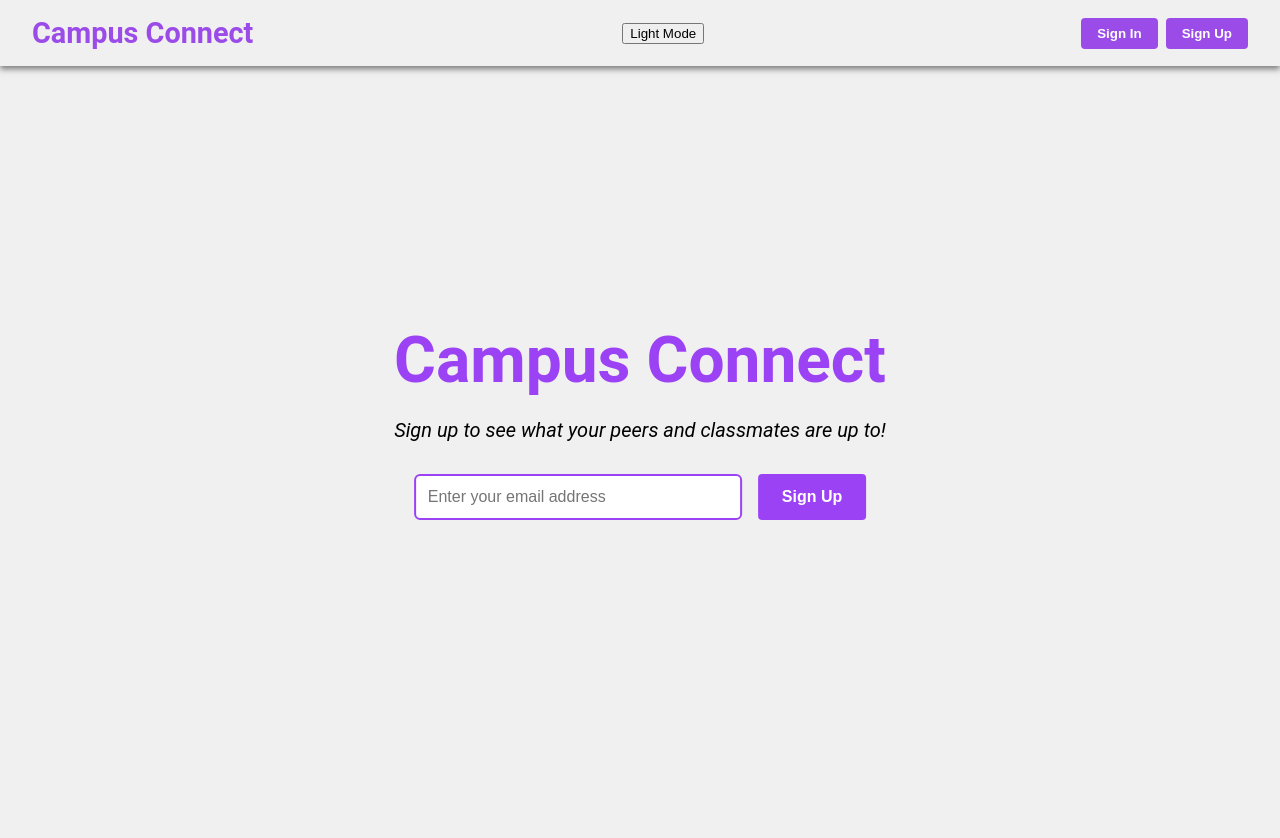
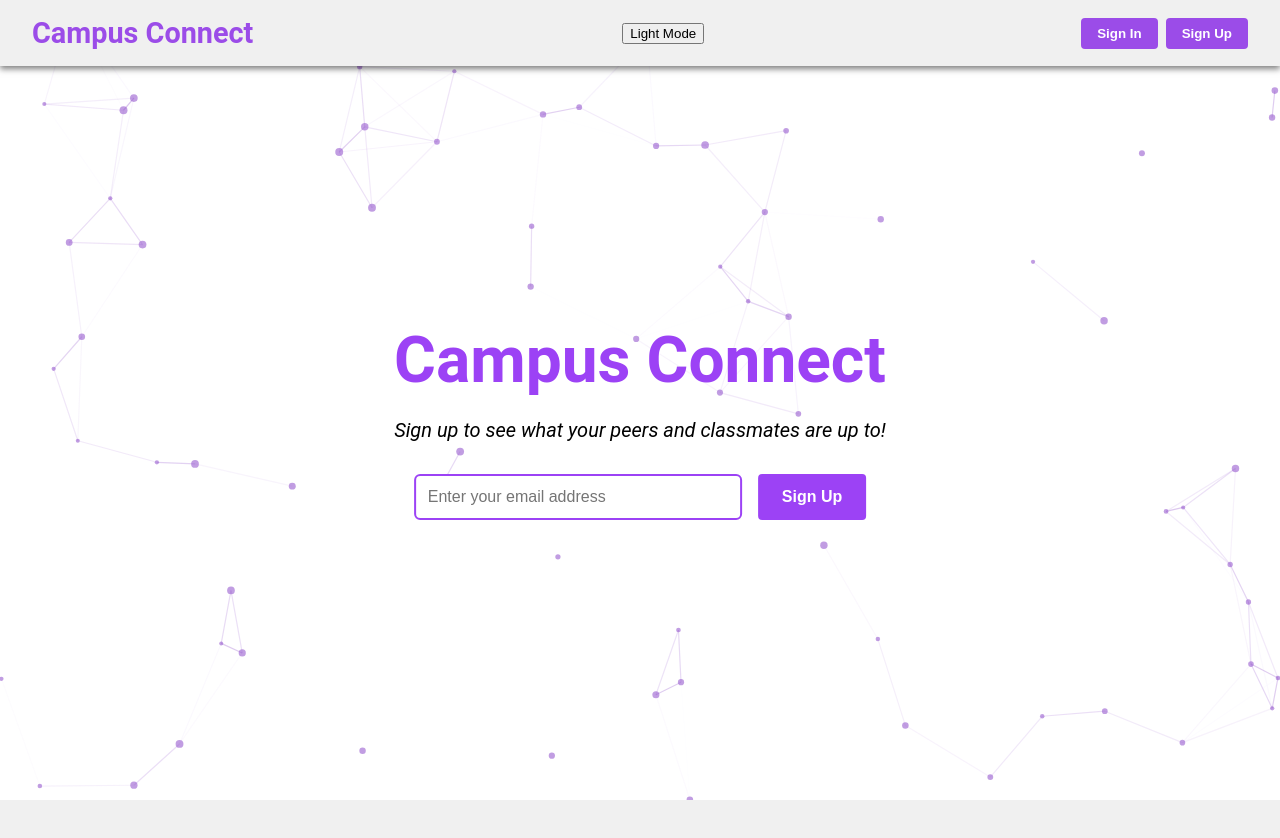
Before and after one commit to TylerGeiger513/Kubernetes, a React (Create React App) app in the folder frontend/: page / in a window 1280 px wide. Shown: the top 838 px of the page. Before the commit the page ends 800 px from the top, so only its background shows below. Built offline with nearby package versions, Linux system fonts and the light colour scheme; no server answers.

Commit message:
updated working helm and live messages

```diff
--- a/frontend/src/styles/AuthCard.css
+++ b/frontend/src/styles/AuthCard.css
@@ -6,7 +6,7 @@
     position: relative;
     box-shadow: 0 0 15px rgba(0, 0, 4, 0.3);
     border-radius: 8px;
-
+    z-index: 2;
 }
 
 /* The card container */
--- a/frontend/src/styles/LandingPage.css
+++ b/frontend/src/styles/LandingPage.css
@@ -1,12 +1,17 @@
 /* ------------------------------
    LandingPlaceholder.css
 ------------------------------ */
+canvas {
+  width: 100%;
+  height: 100%;
+}
 
-.landing-page {
-    position: relative;
+#tsparticles {
+  position: absolute;
   width: 100%;
-    height: 100vh;
+  height: 100%;
   overflow: hidden;
+  z-index: 1;
 }
 
 .landing-content {
@@ -16,6 +21,7 @@
   transform: translate(-50%, -50%);
   text-align: center;
   color: var(--color-text);
+  z-index: 2;
 }
 
 /* Initial fade-in (from below) */
@@ -83,6 +89,7 @@
     opacity: 0;
     transform: translate(-50%, -60%);
   }
+
   100% {
     opacity: 1;
     transform: translate(-50%, -50%);
@@ -94,6 +101,7 @@
     opacity: 1;
     transform: translate(-50%, -50%);
   }
+
   100% {
     opacity: 0;
     transform: translate(-50%, -80%);
@@ -105,6 +113,7 @@
     opacity: 0;
     transform: translate(-50%, 20px) scale(0.9);
   }
+
   100% {
     opacity: 1;
     transform: translate(-50%, 0) scale(1);
```
Lines whose indentation alone changed are shown as unchanged.
